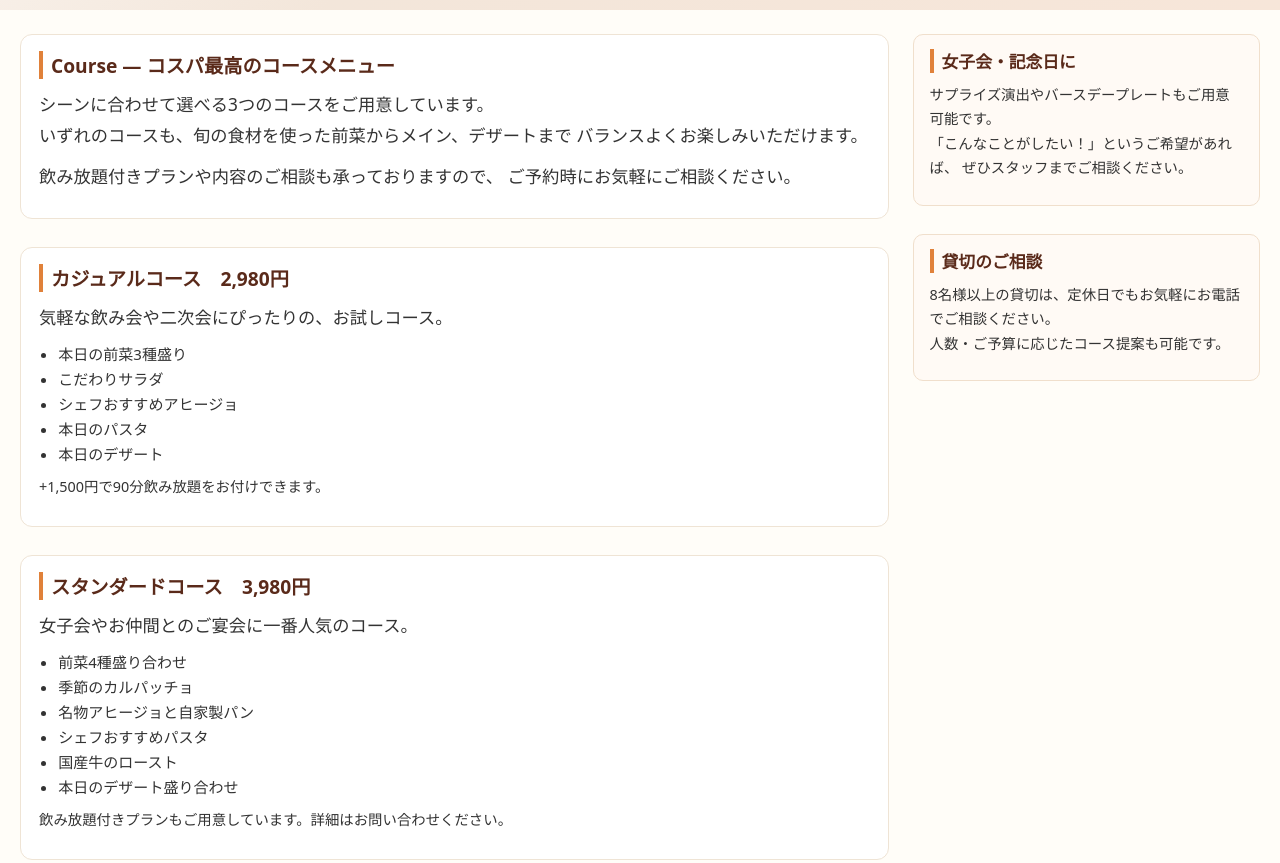
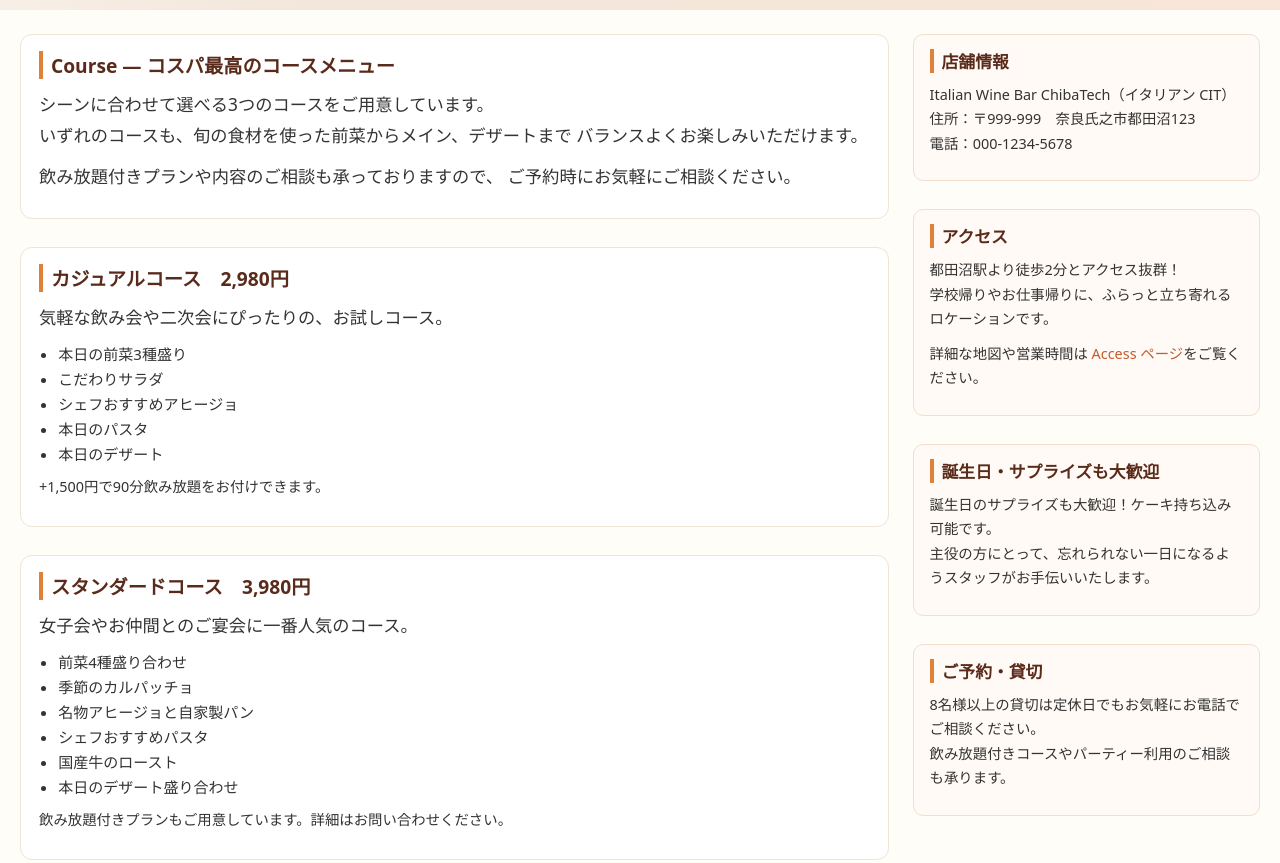
Before and after one commit to KazukiIsono/Italian, a plain HTML site: page course.html in a window 1280 px wide. Shown: the part 625-1488 px from the top of the page. Drawn offline with Linux system fonts and the light colour scheme.

Commit message:
サイドバー

```diff
--- a/course.html
+++ b/course.html
@@ -117,20 +117,40 @@
 
       <!-- サイドバー -->
       <aside class="sidebar">
-        <section class="section side-box">
-          <h2>女子会・記念日に</h2>
+        <section class="section side-box" id="shop-info">
+          <h2>店舗情報</h2>
           <p>
-            サプライズ演出やバースデープレートもご用意可能です。<br>
-            「こんなことがしたい！」というご希望があれば、
-            ぜひスタッフまでご相談ください。
+            Italian Wine Bar ChibaTech（イタリアン CIT）<br>
+            住所：〒999-999　奈良氏之市都田沼123<br>
+            電話：000-1234-5678
           </p>
         </section>
 
-        <section class="section side-box">
-          <h2>貸切のご相談</h2>
+        <section class="section side-box" id="access">
+          <h2>アクセス</h2>
           <p>
-            8名様以上の貸切は、定休日でもお気軽にお電話でご相談ください。<br>
-            人数・ご予算に応じたコース提案も可能です。
+            都田沼駅より徒歩2分とアクセス抜群！<br>
+            学校帰りやお仕事帰りに、ふらっと立ち寄れるロケーションです。
+          </p>
+          <p>
+            詳細な地図や営業時間は
+            <a href="access.html">Access ページ</a>をご覧ください。
+          </p>
+        </section>
+
+        <section class="section side-box" id="birthday">
+          <h2>誕生日・サプライズも大歓迎</h2>
+          <p>
+            誕生日のサプライズも大歓迎！ケーキ持ち込み可能です。<br>
+            主役の方にとって、忘れられない一日になるようスタッフがお手伝いいたします。
+          </p>
+        </section>
+
+        <section class="section side-box" id="reservation">
+          <h2>ご予約・貸切</h2>
+          <p>
+            8名様以上の貸切は定休日でもお気軽にお電話でご相談ください。<br>
+            飲み放題付きコースやパーティー利用のご相談も承ります。
           </p>
         </section>
       </aside>
```
Also changed, not shown: access.html (+27 -7 lines), menu.html (+29 -8 lines).
